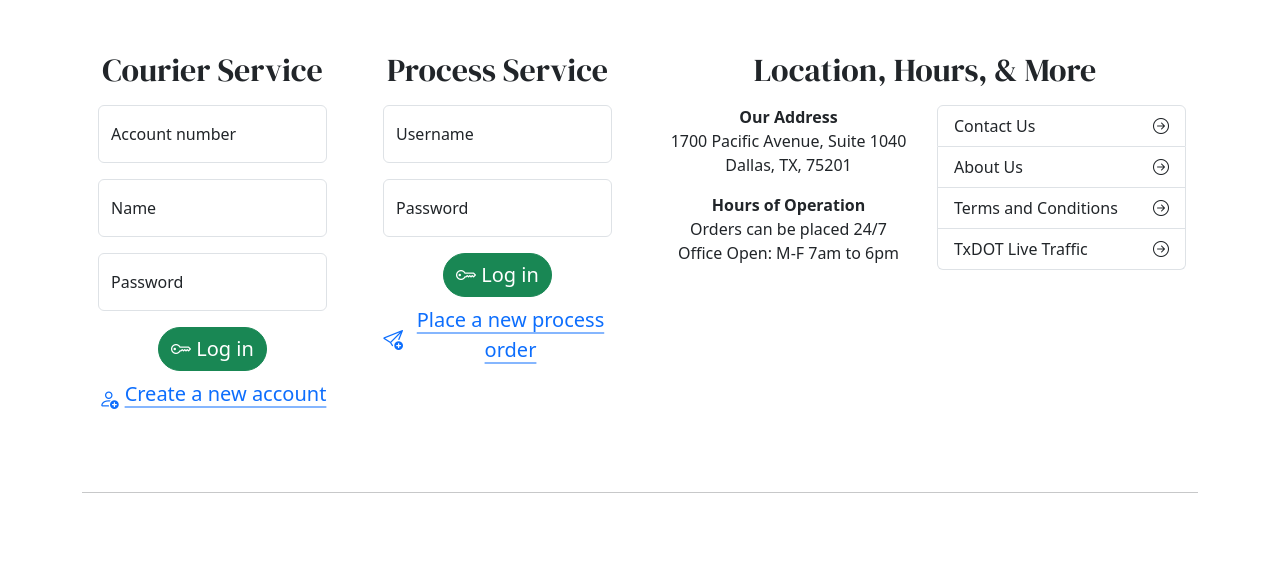
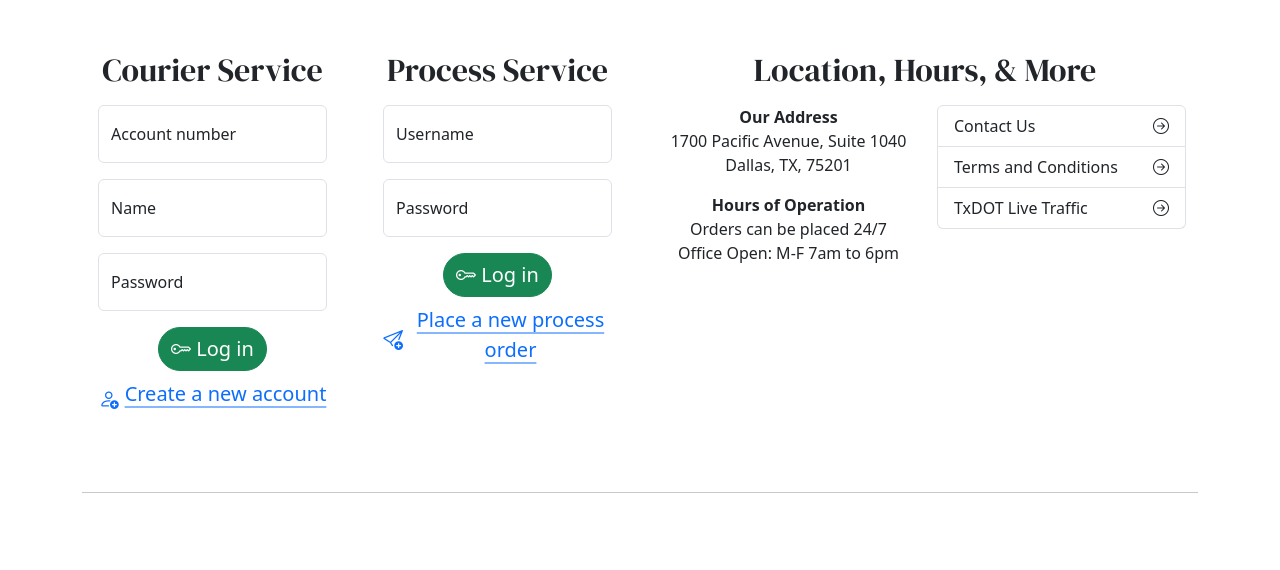
Before and after one commit to devgregw/on-time-web, a plain HTML site: page about/index.html in a window 1280 px wide. Shown: the part 1174-1744 px from the top of the page. Drawn offline with nearby package versions, Linux system fonts and the light colour scheme.

Commit message:
Clean links

```diff
--- a/about/index.html
+++ b/about/index.html
@@ -337,10 +337,6 @@
                                     <a href="/on-time-web/contact" class="list-group-item list-group-item-action">
                                         Contact Us <i style="float:right" class="bi bi-arrow-right-circle"></i>
                                     </a>
-                                    <a href="https://www.ontimecouriers.com/about.aspx"
-                                        class="list-group-item list-group-item-action">
-                                        About Us <i style="float:right" class="bi bi-arrow-right-circle"></i>
-                                    </a>
                                     <a href="#" data-bs-toggle="modal" data-bs-target="#disclaimers" class="list-group-item list-group-item-action">
                                         Terms and Conditions <i style="float:right" class="bi bi-arrow-right-circle"></i>
                                     </a>
```
Also changed, not shown: testimonials/index.html (+1 -1 lines).
